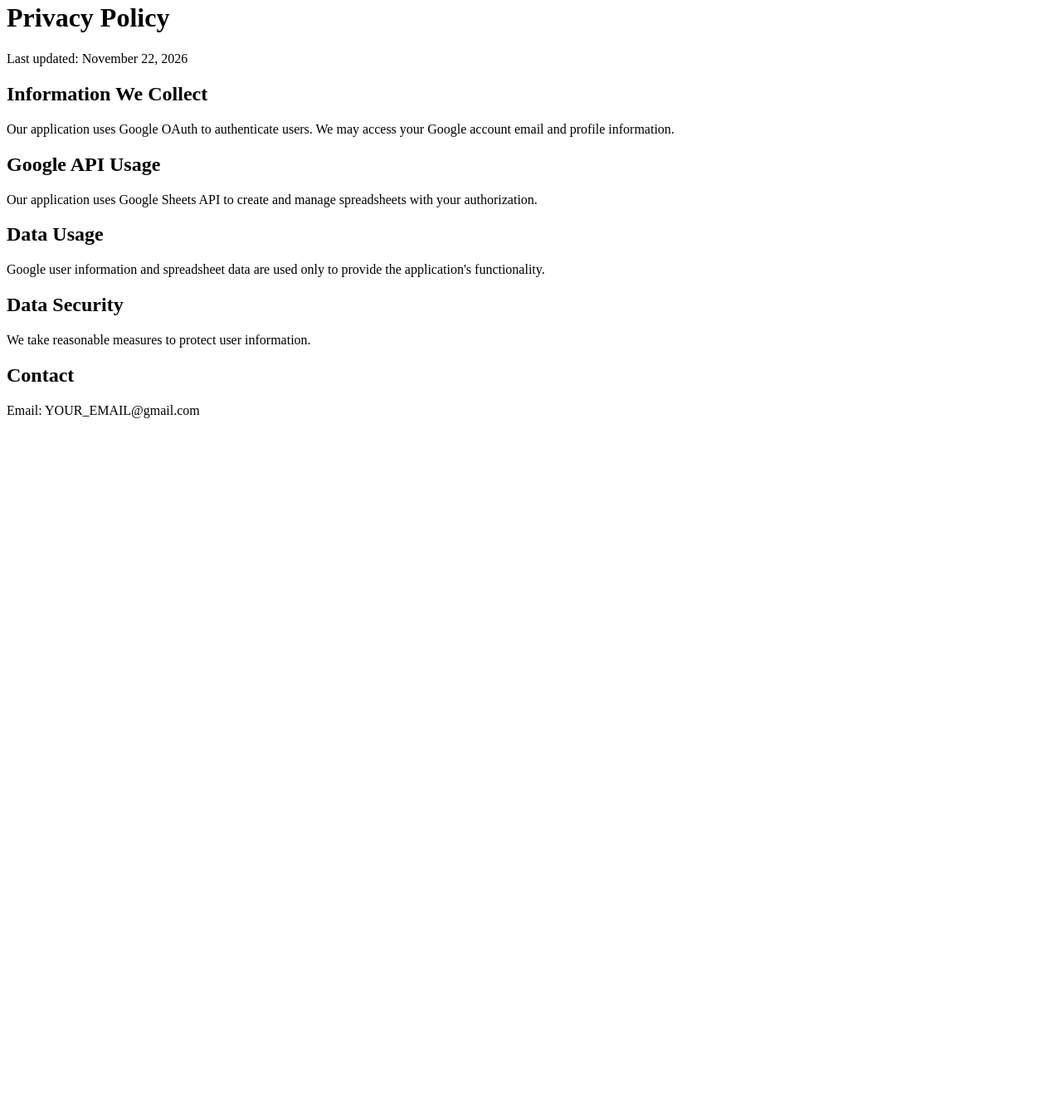
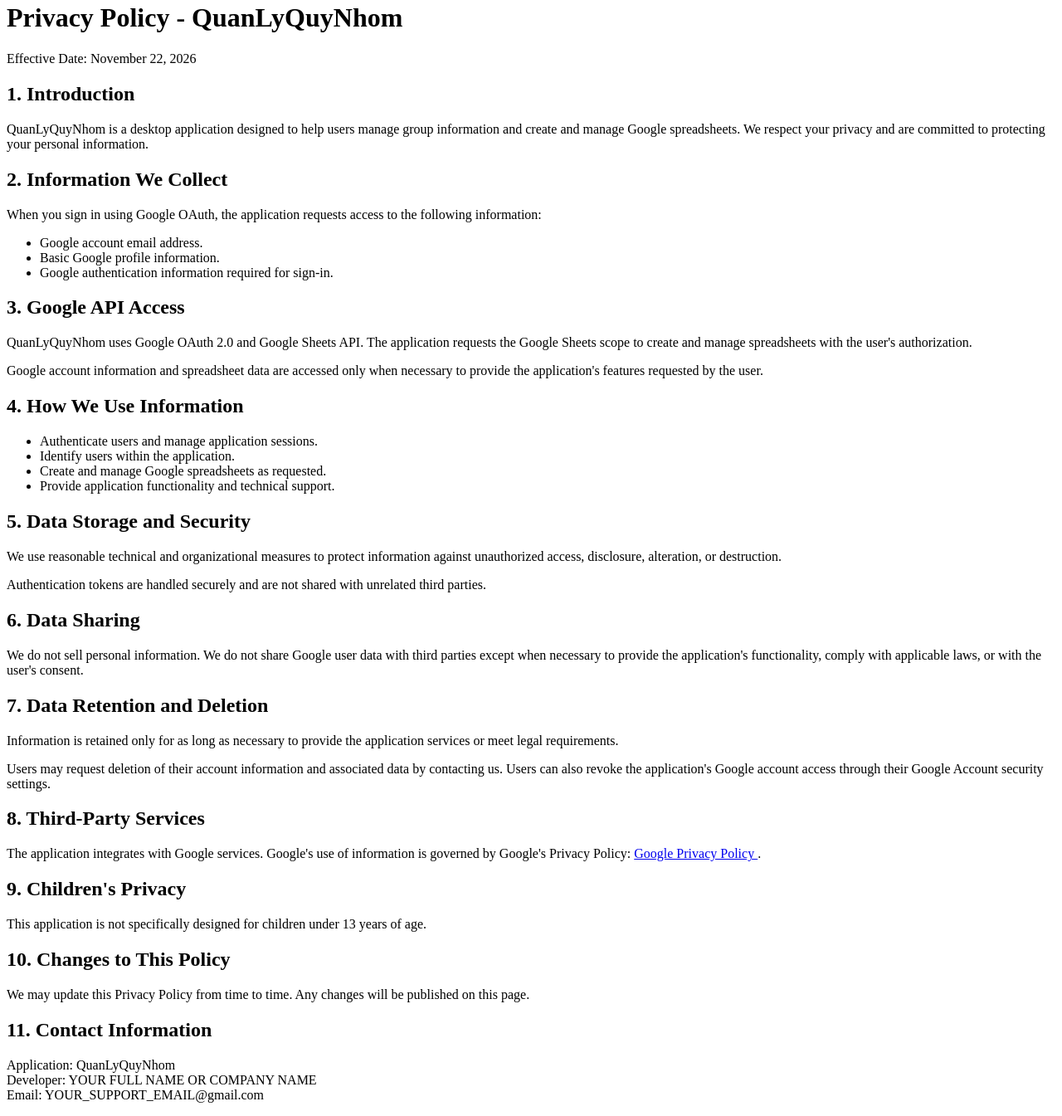
Before and after one commit to khanh-191997/my-desktop-app, a plain HTML site: page privacy-policy.html in a window 1280 px wide. Shown: the part 18-1363 px from the top of the page at 83% size. Before the commit the page ends 800 px from the top, so only its background shows below. Drawn offline with Linux system fonts and the light colour scheme.

Commit message:
Revise privacy policy with new headings and details
Updated the privacy policy to include application name and structure changes.

```diff
--- a/privacy-policy.html
+++ b/privacy-policy.html
@@ -3,37 +3,114 @@
 <html lang="en">
 <head>
     <meta charset="UTF-8">
-    <title>Privacy Policy</title>
+    <meta name="viewport" content="width=device-width, initial-scale=1.0">
+    <title>Privacy Policy - QuanLyQuyNhom</title>
 </head>
 <body>
-    <h1>Privacy Policy</h1>
+    <h1>Privacy Policy - QuanLyQuyNhom</h1>
 
-    <p>Last updated: November 22, 2026</p>
+    <p>Effective Date: November 22, 2026</p>
 
-    <h2>Information We Collect</h2>
+    <h2>1. Introduction</h2>
     <p>
-        Our application uses Google OAuth to authenticate users.
-        We may access your Google account email and profile information.
+        QuanLyQuyNhom is a desktop application designed to help
+        users manage group information and create and manage
+        Google spreadsheets.
+        We respect your privacy and are committed to protecting
+        your personal information.
     </p>
 
-    <h2>Google API Usage</h2>
+    <h2>2. Information We Collect</h2>
     <p>
-        Our application uses Google Sheets API to create and
-        manage spreadsheets with your authorization.
+        When you sign in using Google OAuth, the application
+        requests access to the following information:
+    </p>
+    <ul>
+        <li>Google account email address.</li>
+        <li>Basic Google profile information.</li>
+        <li>Google authentication information required for sign-in.</li>
+    </ul>
+
+    <h2>3. Google API Access</h2>
+    <p>
+        QuanLyQuyNhom uses Google OAuth 2.0 and Google Sheets API.
+        The application requests the Google Sheets scope to create
+        and manage spreadsheets with the user's authorization.
+    </p>
+    <p>
+        Google account information and spreadsheet data are
+        accessed only when necessary to provide the application's
+        features requested by the user.
     </p>
 
-    <h2>Data Usage</h2>
+    <h2>4. How We Use Information</h2>
+    <ul>
+        <li>Authenticate users and manage application sessions.</li>
+        <li>Identify users within the application.</li>
+        <li>Create and manage Google spreadsheets as requested.</li>
+        <li>Provide application functionality and technical support.</li>
+    </ul>
+
+    <h2>5. Data Storage and Security</h2>
     <p>
-        Google user information and spreadsheet data are used
-        only to provide the application's functionality.
+        We use reasonable technical and organizational measures
+        to protect information against unauthorized access,
+        disclosure, alteration, or destruction.
+    </p>
+    <p>
+        Authentication tokens are handled securely and are not
+        shared with unrelated third parties.
     </p>
 
-    <h2>Data Security</h2>
+    <h2>6. Data Sharing</h2>
     <p>
-        We take reasonable measures to protect user information.
+        We do not sell personal information.
+        We do not share Google user data with third parties
+        except when necessary to provide the application's
+        functionality, comply with applicable laws, or with
+        the user's consent.
     </p>
 
-    <h2>Contact</h2>
-    <p>Email: YOUR_EMAIL@gmail.com</p>
+    <h2>7. Data Retention and Deletion</h2>
+    <p>
+        Information is retained only for as long as necessary
+        to provide the application services or meet legal
+        requirements.
+    </p>
+    <p>
+        Users may request deletion of their account information
+        and associated data by contacting us.
+        Users can also revoke the application's Google account
+        access through their Google Account security settings.
+    </p>
+
+    <h2>8. Third-Party Services</h2>
+    <p>
+        The application integrates with Google services.
+        Google's use of information is governed by Google's
+        Privacy Policy:
+        <a href="https://policies.google.com/privacy">
+            Google Privacy Policy
+        </a>.
+    </p>
+
+    <h2>9. Children's Privacy</h2>
+    <p>
+        This application is not specifically designed for
+        children under 13 years of age.
+    </p>
+
+    <h2>10. Changes to This Policy</h2>
+    <p>
+        We may update this Privacy Policy from time to time.
+        Any changes will be published on this page.
+    </p>
+
+    <h2>11. Contact Information</h2>
+    <p>
+        Application: QuanLyQuyNhom<br>
+        Developer: YOUR FULL NAME OR COMPANY NAME<br>
+        Email: YOUR_SUPPORT_EMAIL@gmail.com
+    </p>
 </body>
 </html>
```
